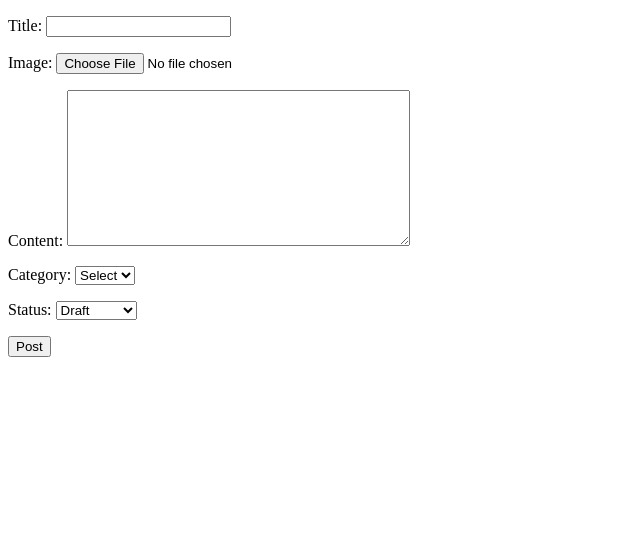
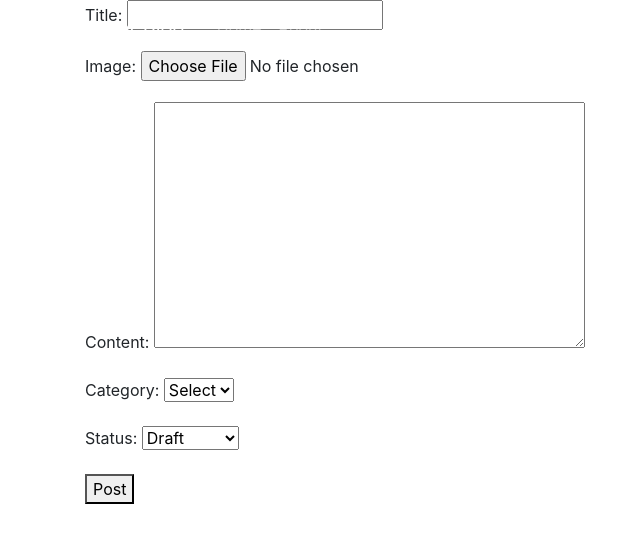
Before and after one commit to omerfdasar/blogApp-Django, a Django app: page /create/ in a window 1280 px wide. Shown: the top 543 px of the page, without its empty margins (0-640 px from the left). Run offline with Django 4.2, Linux system fonts and the light colour scheme; data that the repository does not hold is empty.

Commit message:
style added

```diff
--- a/src/templates/base.html
+++ b/src/templates/base.html
@@ -1,12 +1,39 @@
 <!DOCTYPE html>
 <html lang="en">
   <head>
-    <meta charset="UTF-8" />
-    <meta http-equiv="X-UA-Compatible" content="IE=edge" />
-    <meta name="viewport" content="width=device-width, initial-scale=1.0" />
-    <title>Blog</title>
+    <meta charset="utf-8" />
+    <meta
+      name="viewport"
+      content="width=device-width, initial-scale=1, shrink-to-fit=no"
+    />
+
+    <link
+      rel="stylesheet"
+      href="https://cdn.jsdelivr.net/npm/bootstrap@4.3.1/dist/css/bootstrap.min.css"
+      integrity="sha384-ggOyR0iXCbMQv3Xipma34MD+dH/1fQ784/j6cY/iJTQUOhcWr7x9JvoRxT2MZw1T"
+      crossorigin="anonymous"
+    />
+
+    <title>Blog App</title>
   </head>
   <body>
-    {% block content %} {% endblock content %}
+    {% include 'navbar.html' %}
+    <div class="container">{% block content %} {% endblock content %}</div>
+
+    <script
+      src="https://code.jquery.com/jquery-3.3.1.slim.min.js"
+      integrity="sha384-q8i/X+965DzO0rT7abK41JStQIAqVgRVzpbzo5smXKp4YfRvH+8abtTE1Pi6jizo"
+      crossorigin="anonymous"
+    ></script>
+    <script
+      src="https://cdn.jsdelivr.net/npm/popper.js@1.14.7/dist/umd/popper.min.js"
+      integrity="sha384-UO2eT0CpHqdSJQ6hJty5KVphtPhzWj9WO1clHTMGa3JDZwrnQq4sF86dIHNDz0W1"
+      crossorigin="anonymous"
+    ></script>
+    <script
+      src="https://cdn.jsdelivr.net/npm/bootstrap@4.3.1/dist/js/bootstrap.min.js"
+      integrity="sha384-JjSmVgyd0p3pXB1rRibZUAYoIIy6OrQ6VrjIEaFf/nJGzIxFDsf4x0xIM+B07jRM"
+      crossorigin="anonymous"
+    ></script>
   </body>
 </html>
--- /dev/null
+++ b/src/templates/navbar.html
@@ -0,0 +1,37 @@
+<header class="site-header">
+  <nav class="navbar navbar-expand-md navbar-dark bg-steel fixed-top">
+    <div class="container">
+      <a class="navbar-brand mr-4" href="{% url 'blog:list' %}">Omer Blog</a>
+      <button
+        class="navbar-toggler"
+        type="button"
+        data-toggle="collapse"
+        data-target="#navbarToggle"
+        aria-controls="navbarToggle"
+        aria-expanded="false"
+        aria-label="Toggle navigation"
+      >
+        <span class="navbar-toggler-icon"></span>
+      </button>
+      <div class="collapse navbar-collapse" id="navbarToggle">
+        <div class="navbar-nav mr-auto">
+          <a class="nav-item nav-link" href="{% url 'blog:list' %}">Home</a>
+          <a class="nav-item nav-link" href="#">About</a>
+        </div>
+        <!-- Navbar Right Side -->
+        <div class="navbar-nav">
+          {% if user.is_authenticated %}
+          <a class="nav-item nav-link" href="#">Logout</a>
+          <a class="nav-item nav-link" href="#">Profile</a>
+          <a class="nav-item nav-link" href="{% url 'blog:create' %}"
+            >New Post</a
+          >
+          {% else %}
+          <a class="nav-item nav-link" href="#">Login</a>
+          <a class="nav-item nav-link" href="#">Register</a>
+          {% endif %}
+        </div>
+      </div>
+    </div>
+  </nav>
+</header>
```
Also changed, not shown: src/blog/static/blog/main.css (added, +51 -0 lines).
